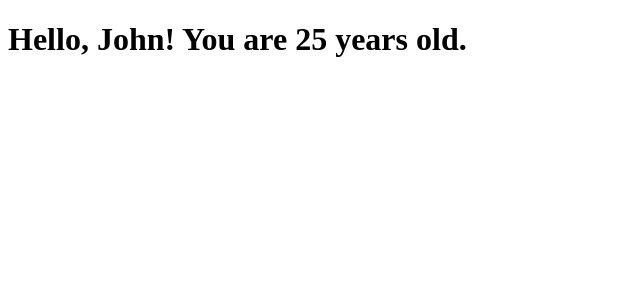
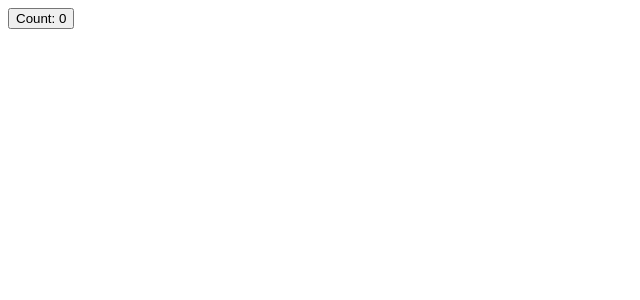
Before and after one commit to rony-hassan/react, a React (Vite) app: page / in a window 1280 px wide. Shown: the top 300 px of the page, without its empty margins (0-640 px from the left). Built offline with nearby package versions, Linux system fonts and the light colour scheme.

Commit message:
destructering hooks added

```diff
--- a/src/App.jsx
+++ b/src/App.jsx
@@ -1,25 +1,10 @@
-//export default App;
-export default Greetings;
-import MyList from "./Fruit";
-import User from "./Users";
+import { useState } from "react";
+export default Counter;
 
-/*function App(){
-  return(
-    <div className="App">
-      <MyList/>
-      <User/>
-    </div>
-  );
-} */
+// Destructering hook
 
-// Destructering props
+function Counter() {
+  const [count, setCount] = useState(0);
 
-function Greetings({name, age}) {
-  return (
-
-    <h1>
-      Hello, {name}! You are {age} years old.
-    </h1>
-
-  );
+  return <button onClick={() => setCount(count + 1)}>Count: {count}</button>;
 }
--- a/src/main.jsx
+++ b/src/main.jsx
@@ -1,8 +1,7 @@
 import { createRoot } from "react-dom/client";
-import App from "./App";
-import Greetings from "./App";
+import Counter from "./App";
 
 
 createRoot(document.getElementById("root")).render(
-  <Greetings name="John" age = {25}/>
+  <Counter/>
 );
```
